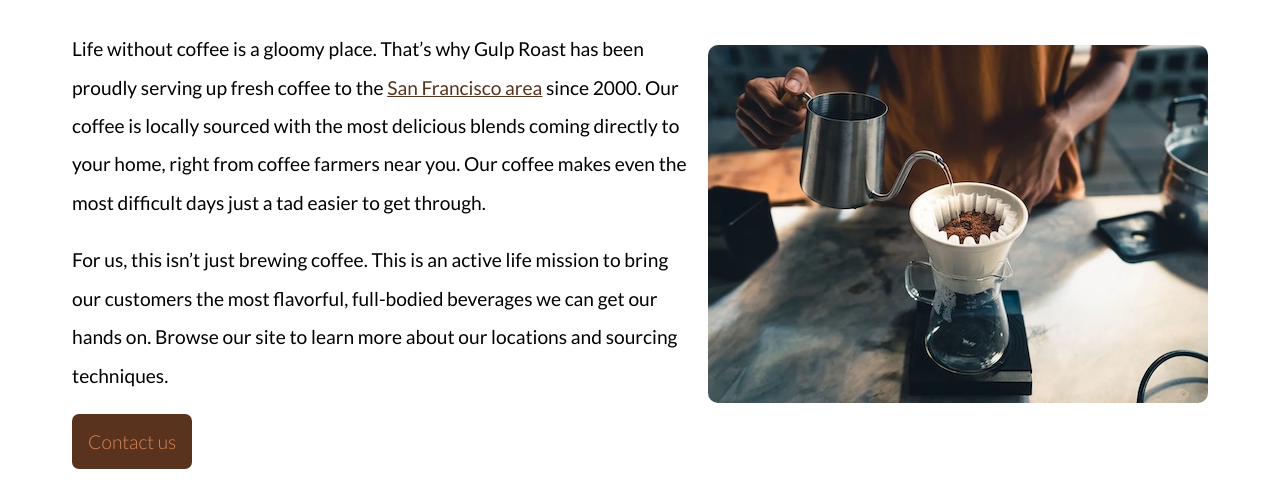
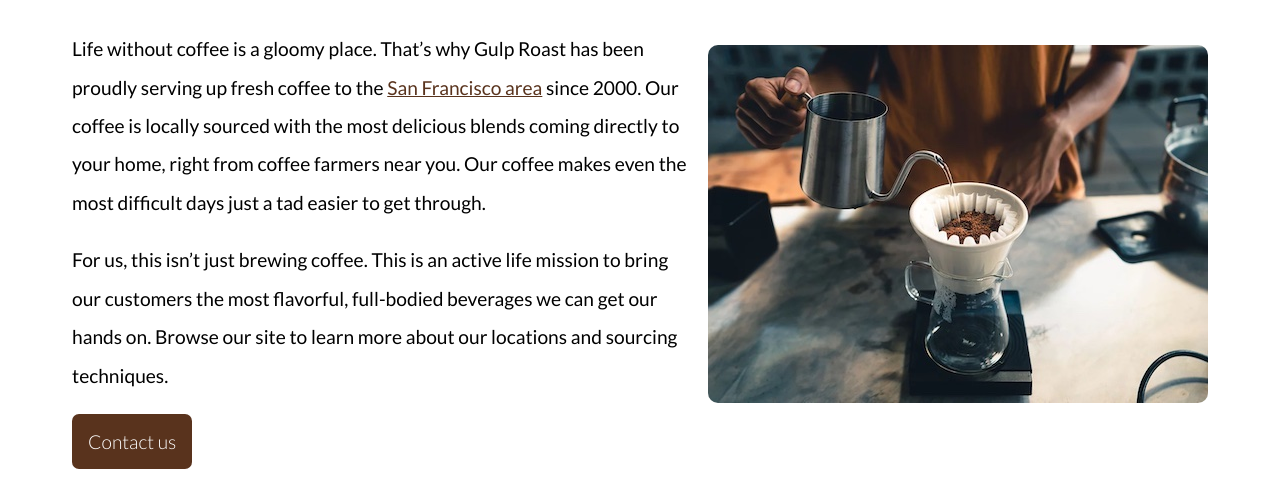
Before and after one commit to kokeshita/M19-Gulp-Roast, a plain HTML site: page index.html in a window 1280 px wide. In both pictures the pointer is over the link "Contact us". Shown: the part 317-800 px from the top of the page. Drawn offline with Linux system fonts and the light colour scheme.

Commit message:
Comments, button hover

```diff
--- a/CSS/styles.css
+++ b/CSS/styles.css
@@ -109,11 +109,13 @@ button {
     font-family: "Lato";
     font-weight: 300;
     font-size: 1.2rem;
+    text-decoration: none;
 }
 
-button a {
-    text-decoration: none;
+button a:hover {
+    color: #ffffff;
 }
+
 
 /*footer*/
 
@@ -312,6 +314,7 @@ change prodcontainer for 3 columns*/
         height: 240px;
     }
 
+    /* Nav*/
     nav ul {
         justify-content: flex-start;
     }
@@ -325,6 +328,8 @@ change prodcontainer for 3 columns*/
         margin-right: auto;
     }
 
+    /* layout*/
+
     article {
         margin-right: 1rem;
     }
@@ -333,6 +338,7 @@ change prodcontainer for 3 columns*/
         padding: 2rem 0;
     }
 
+    /* Imgs*/
     .main-img,
     .main-img-home {
         max-width: none !important;
```
